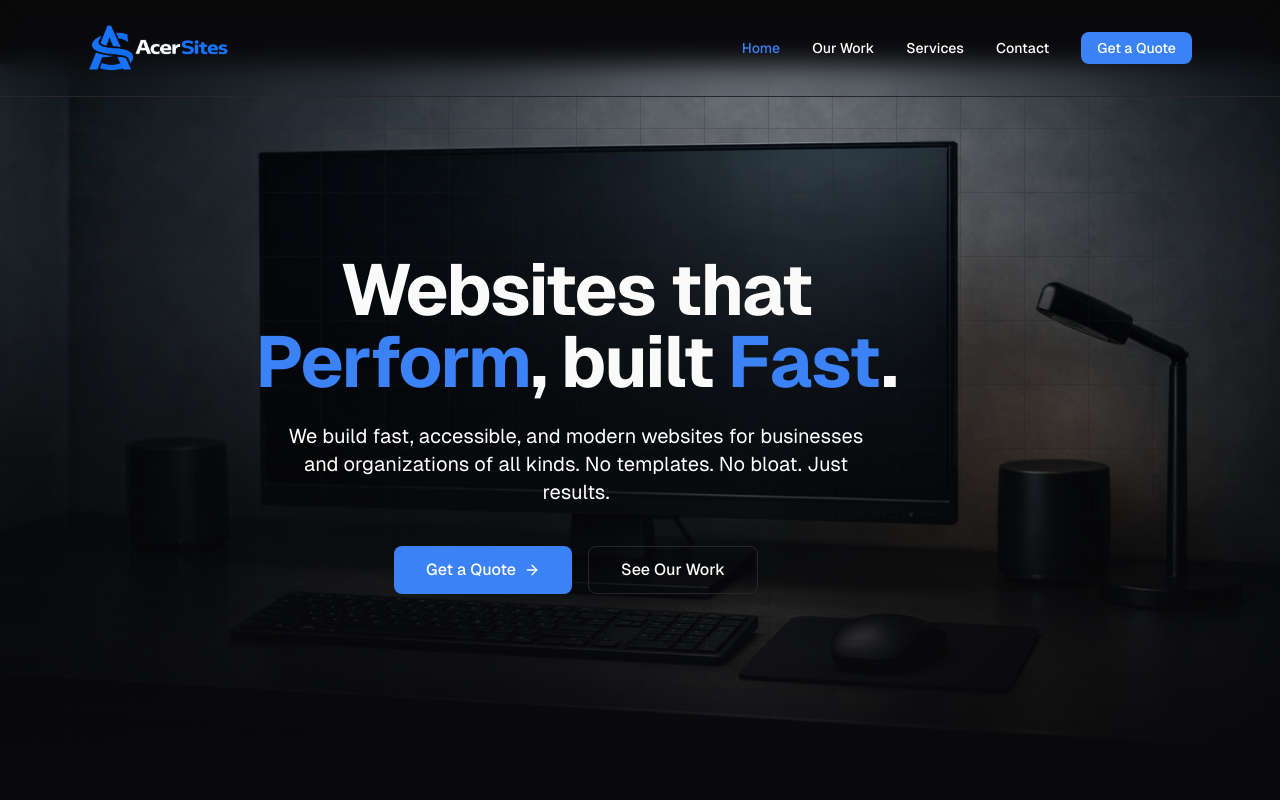
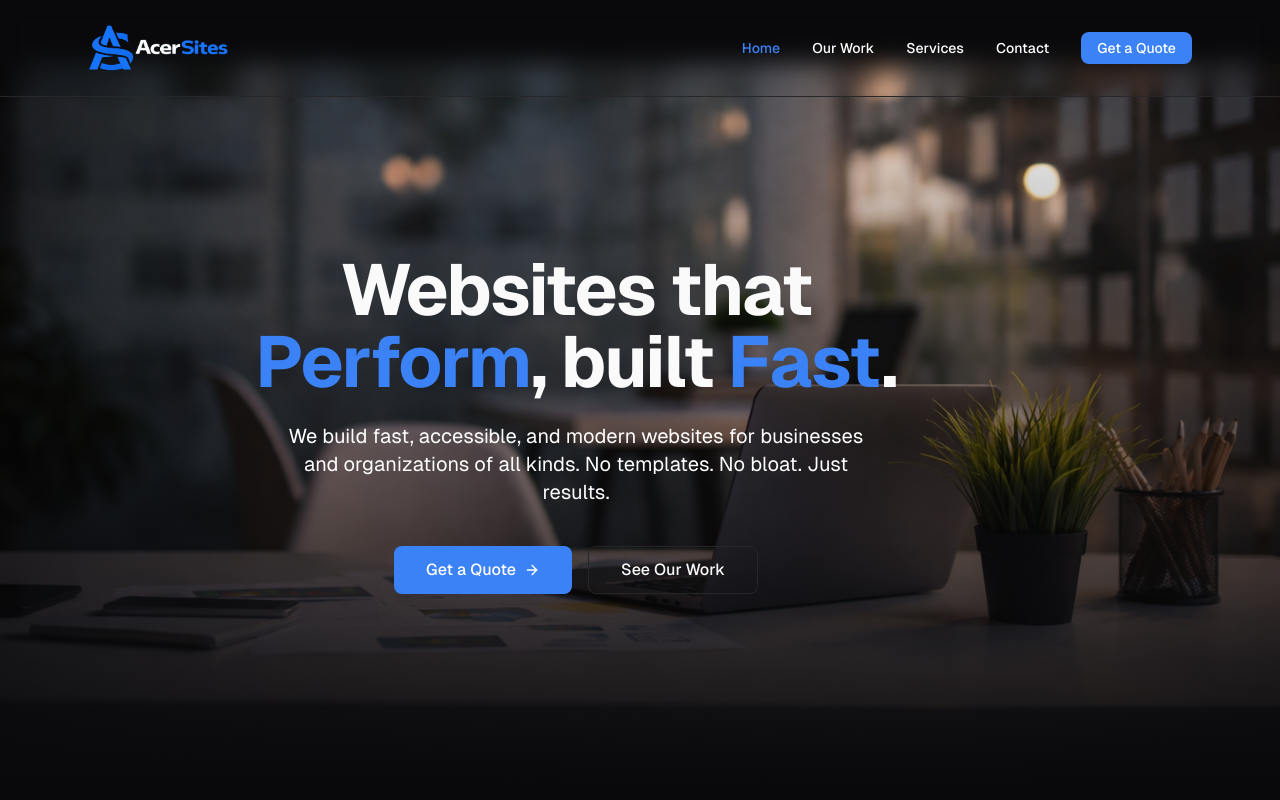
Before and after one commit to Joshuams128/Business, a Next.js app: page / in a window 1280 px wide. Shown: the top 800 px of the page. Built offline with nearby package versions, Linux system fonts and the light colour scheme.

Commit message:
new background

```diff
--- a/src/app/layout.tsx
+++ b/src/app/layout.tsx
@@ -84,7 +84,7 @@ export default function RootLayout({
         <meta name="viewport" content="width=device-width, initial-scale=1, maximum-scale=5" />
         <link rel="dns-prefetch" href="https://fonts.googleapis.com" />
         <link rel="icon" type="image/png" href="/images/android-chrome-512x512.png" />
-        <link rel="preload" as="image" href="/images/herob.png" />
+        <link rel="preload" as="image" href="/images/hero11.png" />
       </head>
       <body
         className={`${geistSans.variable} ${geistMono.variable} font-sans antialiased`}
--- a/src/components/hero.tsx
+++ b/src/components/hero.tsx
@@ -12,7 +12,7 @@ export function Hero() {
       {/* Hero background image optimized with Next.js Image */}
       <div className="absolute inset-0 -z-10">
         <Image
-          src="/images/herob.png"
+          src="/images/hero11.png"
           alt="Background texture"
           fill
           priority
@@ -21,8 +21,6 @@ export function Hero() {
           className="object-cover object-center"
         />
       </div>
-      {/* Background grid */}
-      <div className="absolute inset-0 bg-[linear-gradient(to_right,#27272a_1px,transparent_1px),linear-gradient(to_bottom,#27272a_1px,transparent_1px)] bg-[size:64px_64px] opacity-20" />
       <div className="absolute inset-0 bg-gradient-to-b from-transparent via-background/50 to-background" />
 
       {/* Accent glow */}
@@ -30,9 +28,9 @@ export function Hero() {
 
       <div className="relative max-w-6xl px-6 py-32 flex justify-center items-center w-full">
         <motion.div
-          initial={{ opacity: 0, y: 32 }}
+          initial={{ opacity: 0, y: 60 }}
           animate={{ opacity: 1, y: 0 }}
-          transition={{ duration: 0.7, ease: "easeOut" }}
+          transition={{ duration: 0.8, ease: "easeOut", delay: 0.1 }}
           className="max-w-3xl text-center"
         >
           <h1 className="text-4xl font-bold leading-tight tracking-tight md:text-6xl lg:text-7xl mx-auto">
```
Also changed, not shown: public/images/hero11.png (added).
